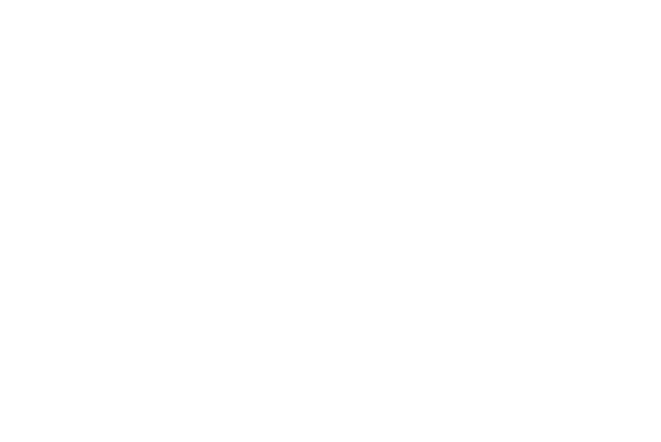
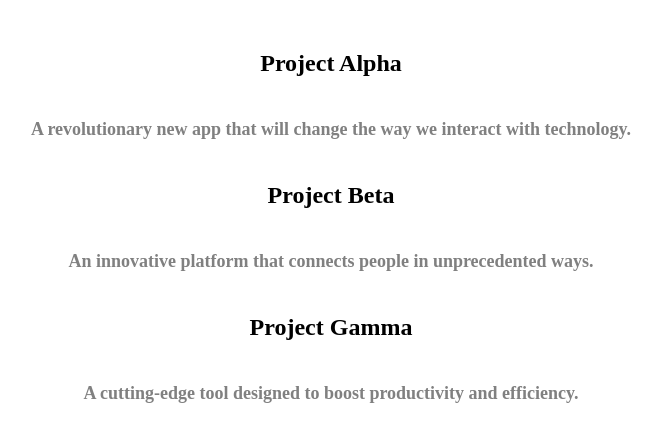
Before and after one commit to acciojob/render-multiple-component-react-ArbajAr7, a React app: page / in a window 1280 px wide. Shown: the whole page, without its empty margins (309-970 px from the left). Built offline with nearby package versions, Linux system fonts and the light colour scheme.

Commit message:
first commit

```diff
--- a/src/components/App.js
+++ b/src/components/App.js
@@ -1,11 +1,33 @@
-import React, {Component, useState} from "react";
+// src/App.js
+import React from 'react';
 import '../styles/App.css';
 
-const App = () => {
+function App() {
+  const projects = [
+    {
+      name: "Project Alpha",
+      description: "A revolutionary new app that will change the way we interact with technology.",
+    },
+    {
+      name: "Project Beta",
+      description: "An innovative platform that connects people in unprecedented ways.",
+    },
+    {
+      name: "Project Gamma",
+      description: "A cutting-edge tool designed to boost productivity and efficiency.",
+    },
+  ];
+
   return (
-    <div id="main"></div>
-  )
+    <div className="ns-wrapper">
+      {projects.map((project, index) => (
+        <div key={index}>
+          <h1 data-ns-test="project-name">{project.name}</h1>
+          <h6 data-ns-test="project-description">{project.description}</h6>
+        </div>
+      ))}
+    </div>
+  );
 }
 
-
 export default App;
--- a/src/styles/App.css
+++ b/src/styles/App.css
@@ -1,12 +1,18 @@
-h1 {
-    color: #27aedb;
+/* src/App.css */
+.ns-wrapper {
     text-align: center;
-    }
+    margin-top: 50px;
+  }
 
+  .ns-wrapper div {
+    margin-bottom: 20px;
+  }
 
-button{
-    color: #27aedb;
-    text-align: center;
-    justify-content: center;
-    align-items: center;
-}
+  .ns-wrapper h1 {
+    font-size: 24px;
+  }
+
+  .ns-wrapper h6 {
+    font-size: 18px;
+    color: gray;
+  }
```
Also changed, not shown: 1 other file.
